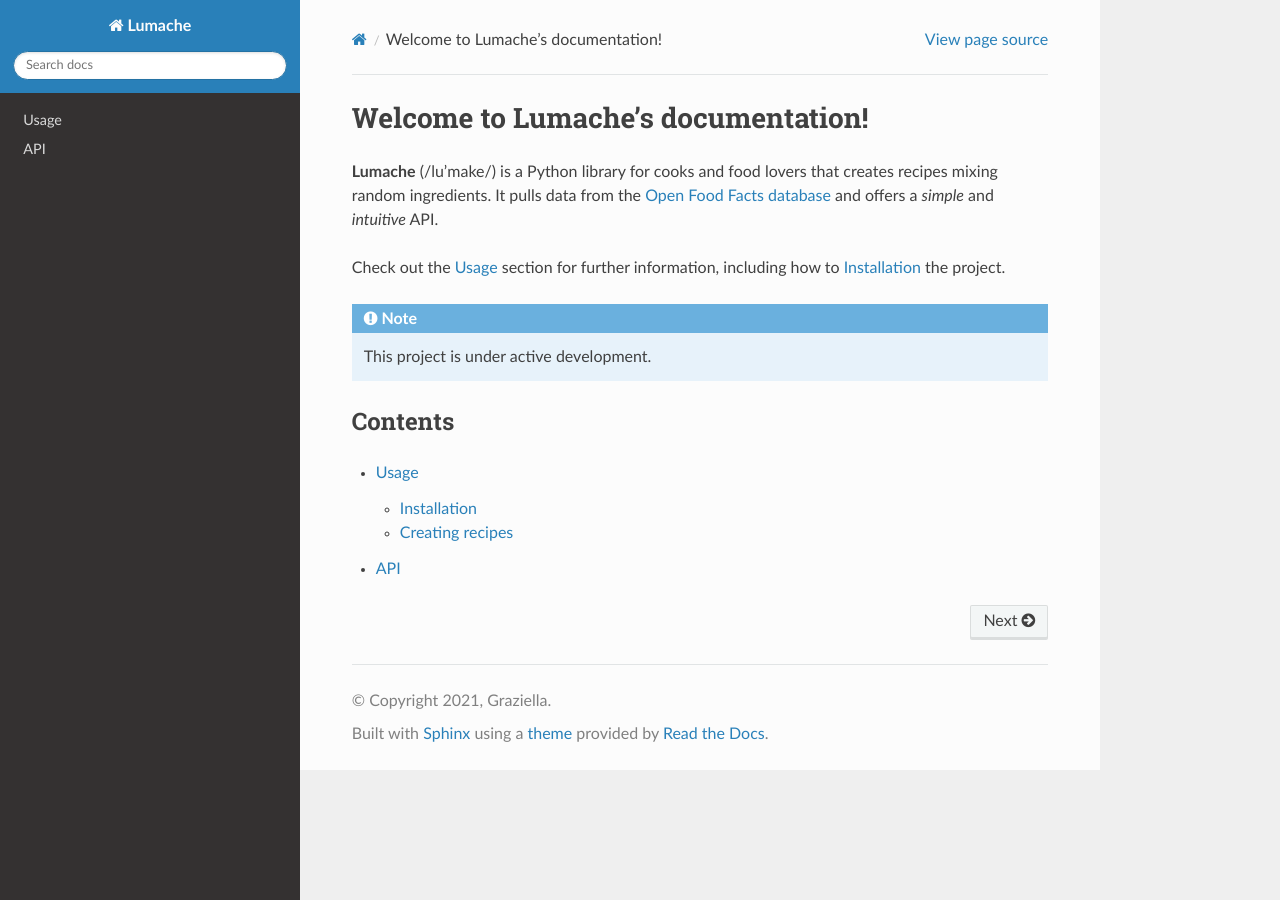
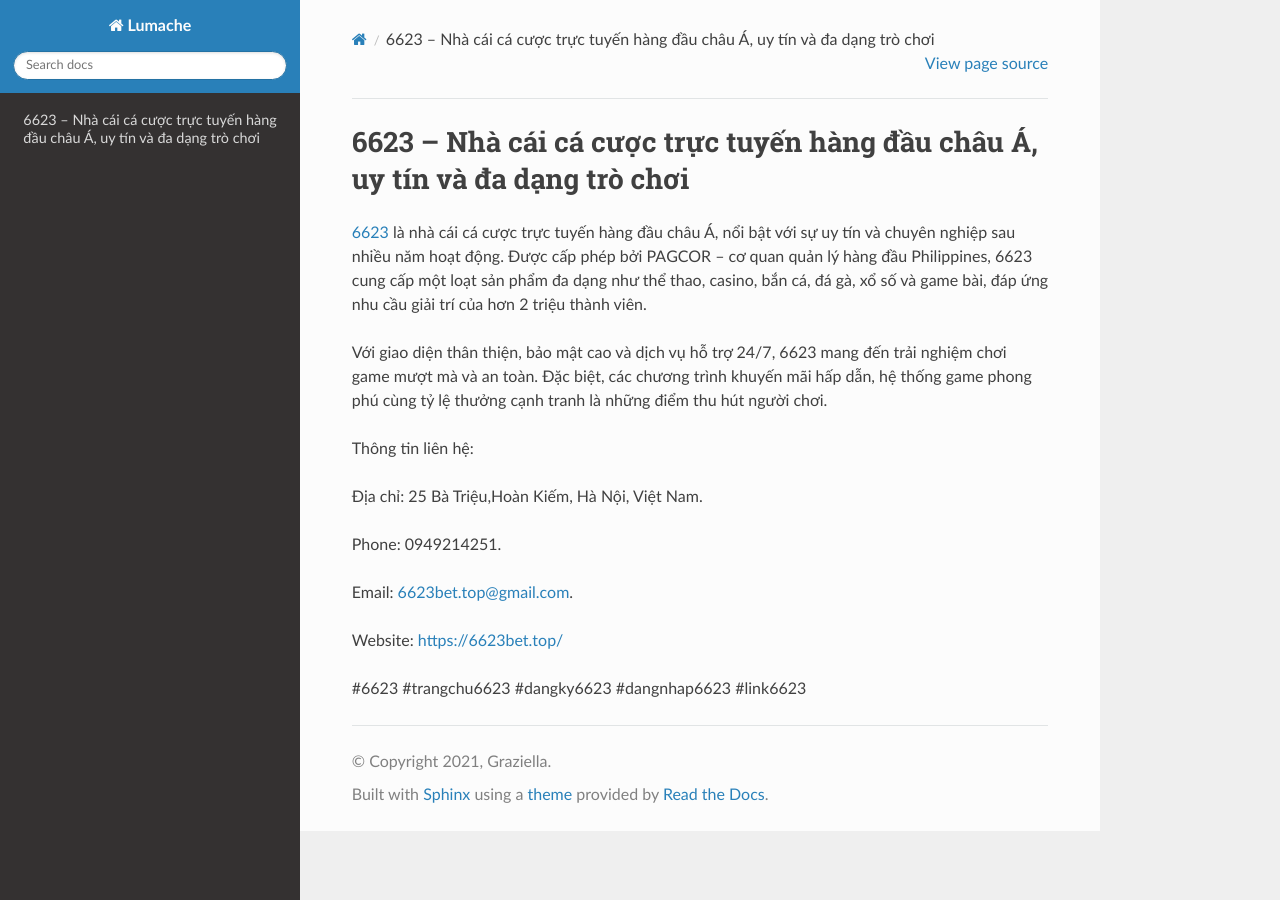
Before and after one commit to camtiennguyena/link6623bettop, a Sphinx documentation site: the page built from docs/source/index.rst, in a window 1280 px wide. Built offline with Sphinx 7.4.7 and the Read the Docs theme 3.1.0, drawn with Linux system fonts in a browser that asks for light colours.

Commit message:
Update index.rst

```diff
--- a/docs/source/index.rst
+++ b/docs/source/index.rst
@@ -1,22 +1,18 @@
-Welcome to Lumache's documentation!
+6623 – Nhà cái cá cược trực tuyến hàng đầu châu Á, uy tín và đa dạng trò chơi
 ===================================
 
-**Lumache** (/lu'make/) is a Python library for cooks and food lovers
-that creates recipes mixing random ingredients.
-It pulls data from the `Open Food Facts database <https://world.openfoodfacts.org/>`_
-and offers a *simple* and *intuitive* API.
+`6623 <https://6623bet.top/>`_ là nhà cái cá cược trực tuyến hàng đầu châu Á, nổi bật với sự uy tín và chuyên nghiệp sau nhiều năm hoạt động. Được cấp phép bởi PAGCOR – cơ quan quản lý hàng đầu Philippines, 6623 cung cấp một loạt sản phẩm đa dạng như thể thao, casino, bắn cá, đá gà, xổ số và game bài, đáp ứng nhu cầu giải trí của hơn 2 triệu thành viên.
 
-Check out the :doc:`usage` section for further information, including
-how to :ref:`installation` the project.
+Với giao diện thân thiện, bảo mật cao và dịch vụ hỗ trợ 24/7, 6623 mang đến trải nghiệm chơi game mượt mà và an toàn. Đặc biệt, các chương trình khuyến mãi hấp dẫn, hệ thống game phong phú cùng tỷ lệ thưởng cạnh tranh là những điểm thu hút người chơi.
 
-.. note::
+Thông tin liên hệ:
 
-   This project is under active development.
+Địa chỉ: 25 Bà Triệu,Hoàn Kiếm, Hà Nội, Việt Nam.
 
-Contents
---------
+Phone: 0949214251.
 
-.. toctree::
+Email: 6623bet.top@gmail.com.
 
-   usage
-   api
+Website: https://6623bet.top/
+
+#6623 #trangchu6623 #dangky6623 #dangnhap6623 #link6623
```
